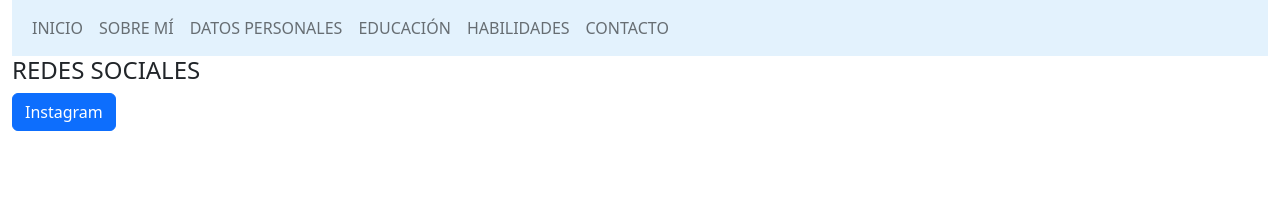
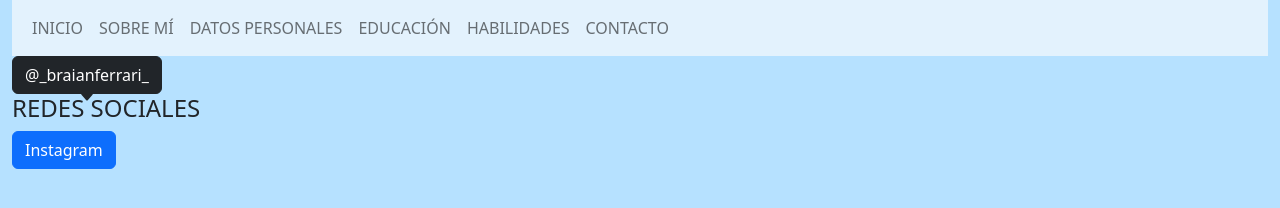
Before and after one commit to braianferrari72/braianferrari72.github.io, a plain HTML site: page contacto.html in a window 1280 px wide. Drawn offline with Linux system fonts and the light colour scheme.

Commit message:
Cambiado de color de fondo

```diff
--- a/contacto.html
+++ b/contacto.html
@@ -25,6 +25,9 @@
       </div>
     </nav>
     <div>
+    <button type="button" class="btn btn-dark position-relative">
+      @_braianferrari_ <svg width="1em" height="1em" viewBox="0 0 16 16" class="position-absolute top-100 start-50 translate-middle mt-1" fill="#212529" xmlns="http://www.w3.org/2000/svg"><path d="M7.247 11.14L2.451 5.658C1.885 5.013 2.345 4 3.204 4h9.592a1 1 0 0 1 .753 1.659l-4.796 5.48a1 1 0 0 1-1.506 0z"/></svg>
+    </button>
     <h4>REDES SOCIALES</h4>
     <a class="btn btn-primary" href="https//www.instagram.com/_braianferrari_" role="button">Instagram</a>
 </body>
--- a/style.css
+++ b/style.css
@@ -1,3 +1,7 @@
 nav {
     background-color: #e3f2fd;
 }
+
+body {
+    background-color: #b6e1ff;
+}
```
